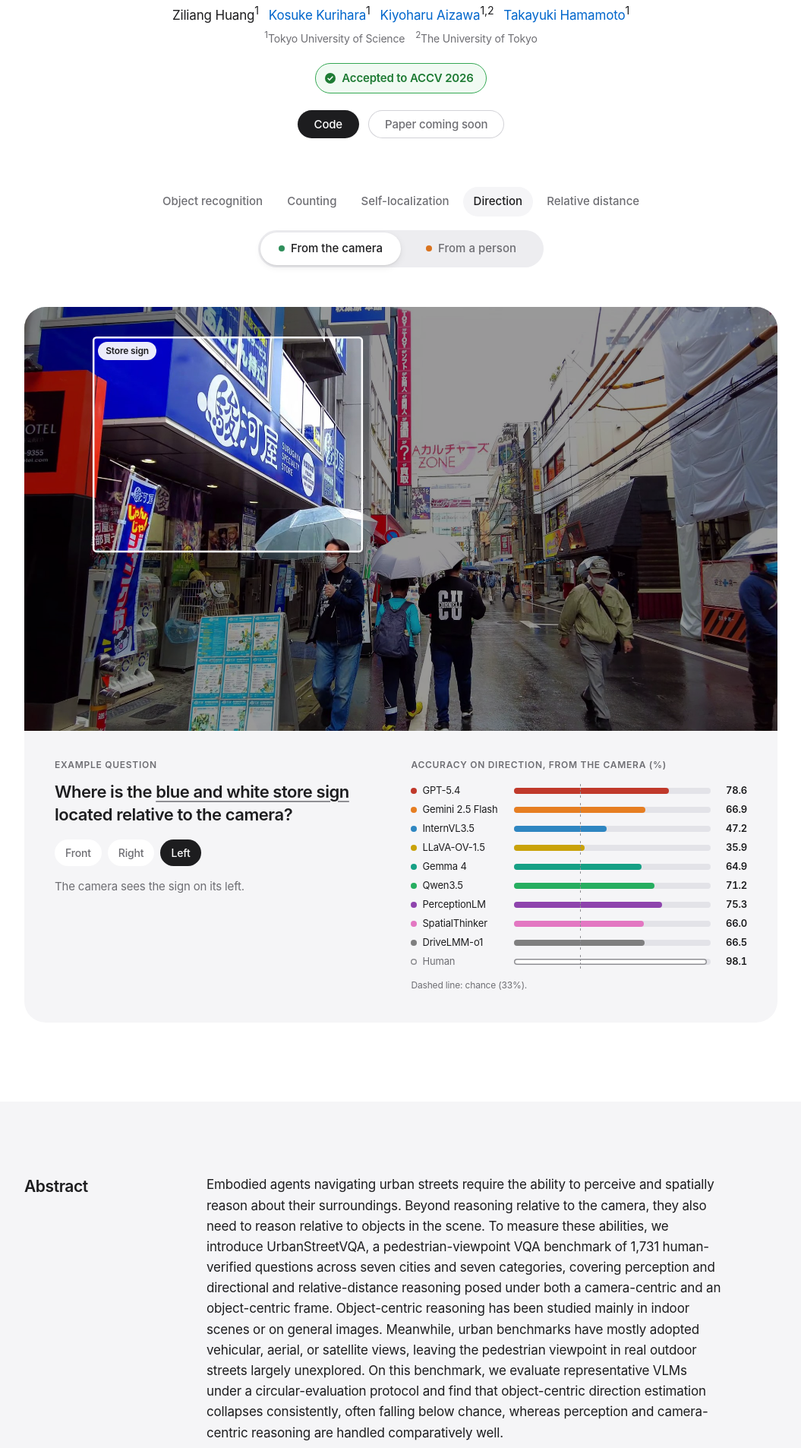
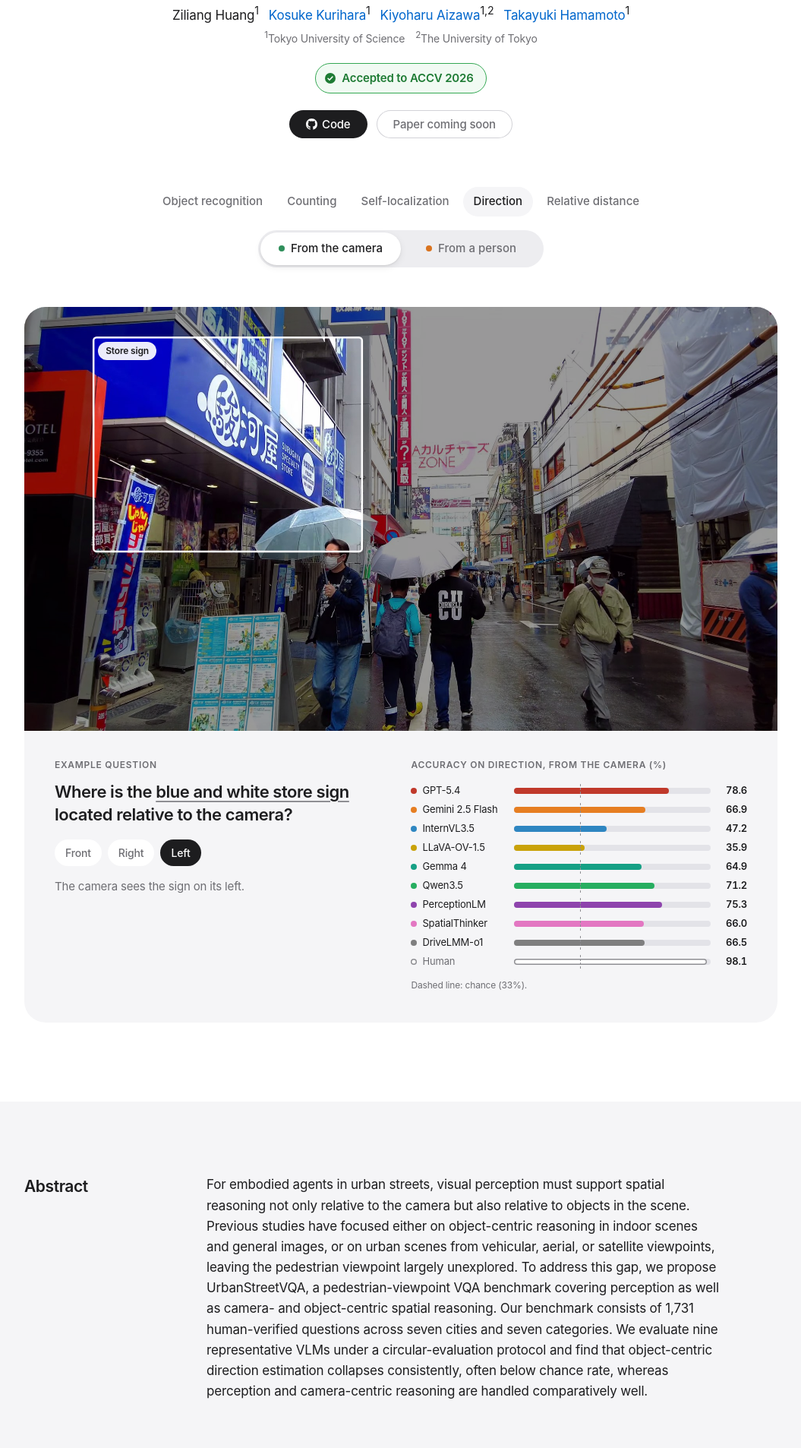
Before and after one commit to hamamototlab/UrbanStreetVQA, a plain HTML site: page index.html in a window 1280 px wide. Shown: the part 247-2153 px from the top of the page at 76% size, without its empty margins (112-1167 px from the left). Drawn offline with Linux system fonts and the light colour scheme.

Commit message:
Update abstract and add GitHub icon to Code button

```diff
--- a/index.html
+++ b/index.html
@@ -254,7 +254,7 @@ footer{padding:36px 0 56px;font-size:12px;color:var(--ink2);border-top:1px solid
   <p class="affil"><sup>1</sup>Tokyo University of Science&emsp;<sup>2</sup>The University of Tokyo</p>
   <p class="venue"><span class="accepted"><svg width="14" height="14" viewBox="0 0 16 16" aria-hidden="true"><circle cx="8" cy="8" r="8" fill="currentColor"/><path d="M4.6 8.3l2.2 2.2 4.6-4.8" fill="none" stroke="#fff" stroke-width="1.8" stroke-linecap="round" stroke-linejoin="round"/></svg>Accepted to ACCV 2026</span></p>
   <nav class="btns" aria-label="Resources">
-    <a class="btn primary" href="https://github.com/hamamototlab/UrbanStreetVQA">Code</a>
+    <a class="btn primary" href="https://github.com/hamamototlab/UrbanStreetVQA"><svg viewBox="0 0 16 16" width="16" height="16" fill="currentColor" aria-hidden="true" style="width:1em;height:1em;vertical-align:0.075em;margin:-0.2em 0.4em -0.2em 0"><path d="M8 0c4.42 0 8 3.58 8 8a8.013 8.013 0 0 1-5.45 7.59c-.4.08-.55-.17-.55-.38 0-.27.01-1.13.01-2.2 0-.75-.25-1.23-.54-1.48 1.78-.2 3.65-.88 3.65-3.95 0-.88-.31-1.59-.82-2.15.08-.2.36-1.02-.08-2.12 0 0-.67-.22-2.2.82-.64-.18-1.32-.27-2-.27-.68 0-1.36.09-2 .27-1.53-1.03-2.2-.82-2.2-.82-.44 1.1-.16 1.92-.08 2.12-.51.56-.82 1.28-.82 2.15 0 3.06 1.86 3.75 3.64 3.95-.23.2-.44.55-.51 1.07-.46.21-1.61.55-2.33-.66-.15-.24-.6-.83-1.23-.82-.67.01-.27.38.01.53.34.19.73.9.82 1.13.16.45.68 1.31 2.69.94 0 .67.01 1.3.01 1.49 0 .21-.15.45-.55.38A7.995 7.995 0 0 1 0 8c0-4.42 3.58-8 8-8Z"></path></svg>Code</a>
     <span class="btn ghost">Paper coming soon</span>
   </nav>
 </header>
@@ -302,7 +302,7 @@ footer{padding:36px 0 56px;font-size:12px;color:var(--ink2);border-top:1px solid
     <div class="wrap">
       <div class="abs">
         <h3>Abstract</h3>
-        <p>Embodied agents navigating urban streets require the ability to perceive and spatially reason about their surroundings. Beyond reasoning relative to the camera, they also need to reason relative to objects in the scene. To measure these abilities, we introduce UrbanStreetVQA, a pedestrian-viewpoint VQA benchmark of 1,731 human-verified questions across seven cities and seven categories, covering perception and directional and relative-distance reasoning posed under both a camera-centric and an object-centric frame. Object-centric reasoning has been studied mainly in indoor scenes or on general images. Meanwhile, urban benchmarks have mostly adopted vehicular, aerial, or satellite views, leaving the pedestrian viewpoint in real outdoor streets largely unexplored. On this benchmark, we evaluate representative VLMs under a circular-evaluation protocol and find that object-centric direction estimation collapses consistently, often falling below chance, whereas perception and camera-centric reasoning are handled comparatively well.</p>
+        <p>For embodied agents in urban streets, visual perception must support spatial reasoning not only relative to the camera but also relative to objects in the scene. Previous studies have focused either on object-centric reasoning in indoor scenes and general images, or on urban scenes from vehicular, aerial, or satellite viewpoints, leaving the pedestrian viewpoint largely unexplored. To address this gap, we propose UrbanStreetVQA, a pedestrian-viewpoint VQA benchmark covering perception as well as camera- and object-centric spatial reasoning. Our benchmark consists of 1,731 human-verified questions across seven cities and seven categories. We evaluate nine representative VLMs under a circular-evaluation protocol and find that object-centric direction estimation collapses consistently, often below chance rate, whereas perception and camera-centric reasoning are handled comparatively well.</p>
       </div>
       <div class="specs">
         <div><span class="k">Questions</span><b style="background-image:linear-gradient(90deg,#0071E3,#40A9FF)">1,731</b><p class="d">Human-verified, in seven categories</p></div>
```
